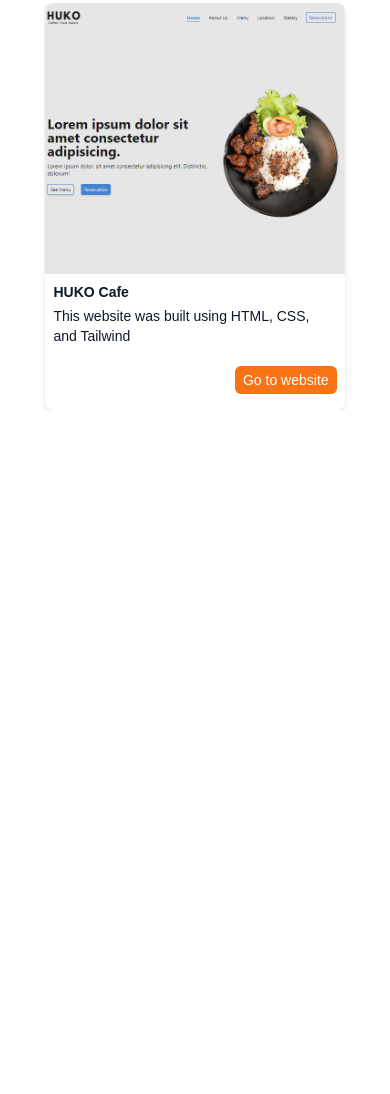
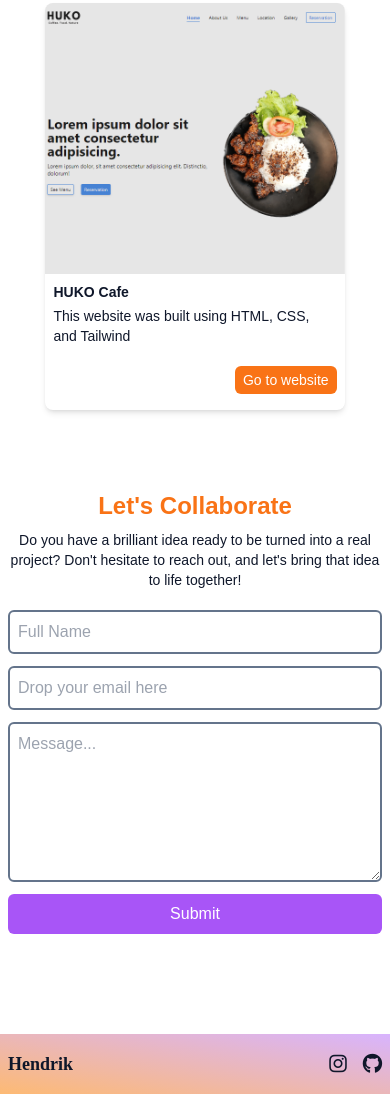
Before and after one commit to hendrikp49/portfolio-website, a website: page src/index.html in a window 390 px wide. Shown: the part 3771-4865 px from the top of the page. Before the commit the page ends 4181 px from the top, so only its background shows below. Drawn offline with Linux system fonts and the light colour scheme.

Commit message:
add contact section and footer

```diff
--- a/src/index.html
+++ b/src/index.html
@@ -89,9 +89,9 @@
       <section
         class="h-[calc(100vh-60px)] lg:h-[calc(100vh-84px)] md:h-[calc(50vh-84px)] bg-gradient-to-t from-orange-300 to-purple-100"
       >
-        <div class="container relative h-full p-2">
+        <div class="container relative h-full p-2 mx-auto">
           <h1
-            class="absolute left-0 right-0 mx-auto mb-4 text-6xl font-extrabold text-center md:top-20 md:mx-0 md:right-auto md:text-6xl top-[5%] font-heading"
+            class="absolute left-0 right-0 mx-auto mb-4 text-6xl font-extrabold text-center md:top-[10%] md:mx-0 md:right-auto md:text-6xl top-[5%] font-heading"
           >
             Front End
             <span class="text-orange-500 md:block md:pl-32 md:mt-3"
@@ -100,7 +100,7 @@
           </h1>
 
           <div
-            class="z-10 hidden p-4 bg-white rounded-lg shadow-sm md:bottom-[10%] lg:right-[15%] right-1/4 w-96 md:block md:absolute"
+            class="z-10 hidden p-4 bg-white rounded-lg shadow-sm md:bottom-[10%] lg:right-[5%] right-1/4 w-96 md:block md:absolute"
           >
             <p>
               If you're looking for someone to bring your web projects to life,
@@ -112,7 +112,7 @@
           </div>
           <!-- hero img -->
           <img
-            class="absolute bottom-0 left-0 right-0 mx-auto w-80 md:mx-0 md:left-auto lg:left-0 lg:mx-auto"
+            class="absolute bottom-0 left-0 right-0 mx-auto w-80 lg:w-[30%] md:mx-0 md:left-auto lg:left-0 lg:mx-auto"
             src="../img/hendrik2.webp"
             alt=""
           />
@@ -366,5 +366,68 @@
         </div>
       </div>
     </section>
+    <!-- contact section -->
+    <section>
+      <div class="container flex flex-col gap-5 px-2 py-20 mx-auto md:gap-10">
+        <div class="flex flex-col items-center gap-2">
+          <h2 class="text-2xl font-semibold text-orange-500 md:text-4xl">
+            Let's Collaborate
+          </h2>
+          <p class="text-sm text-center md:w-4/5 md:text-xl">
+            Do you have a brilliant idea ready to be turned into a real project?
+            Don't hesitate to reach out, and let's bring that idea to life
+            together!
+          </p>
+        </div>
+
+        <div class="flex flex-col items-center gap-3 lg:gap-6 md:gap-5">
+          <input
+            class="w-full p-2 border-2 rounded-md md:w-11/12 lg:w-3/4 border-slate-500"
+            type="text"
+            placeholder="Full Name"
+          />
+          <input
+            class="w-full p-2 border-2 rounded-md md:w-11/12 lg:w-3/4 border-slate-500"
+            type="email"
+            placeholder="Drop your email here"
+          />
+          <textarea
+            class="w-full h-40 p-2 border-2 rounded-md md:h-52 md:w-11/12 lg:w-3/4 border-slate-500"
+            name=""
+            id=""
+            placeholder="Message..."
+          ></textarea>
+          <button
+            class="w-full py-2 text-white bg-purple-500 rounded-md md:w-11/12 lg:w-3/4"
+          >
+            Submit
+          </button>
+        </div>
+
+        <div class="w-full"></div>
+      </div>
+    </section>
+    <!-- footer -->
+    <footer class="shadow-sm bg-gradient-to-tr from-orange-300 to-purple-300">
+      <div
+        class="container flex items-center justify-between px-2 py-4 mx-auto"
+      >
+        <a class="text-lg font-bold md:text-2xl font-heading" href="#home"
+          >Hendrik</a
+        >
+        <p class="hidden text-sm text-center md:text-lg lg:text-sm md:block">
+          &copy;2024 Hendrik. Inspired by Lama Dev.
+        </p>
+        <div class="flex gap-4">
+          <a href=""><i class="fa-brands fa-instagram fa-lg md:fa-2xl"></i></a>
+          <a href=""><i class="fa-brands fa-github fa-lg md:fa-2xl"></i></a>
+        </div>
+      </div>
+    </footer>
+
+    <script
+      src="https://kit.fontawesome.com/87ee3a16a9.js"
+      crossorigin="anonymous"
+    ></script>
   </body>
 </html>
```
Also changed, not shown: src/output.css.
